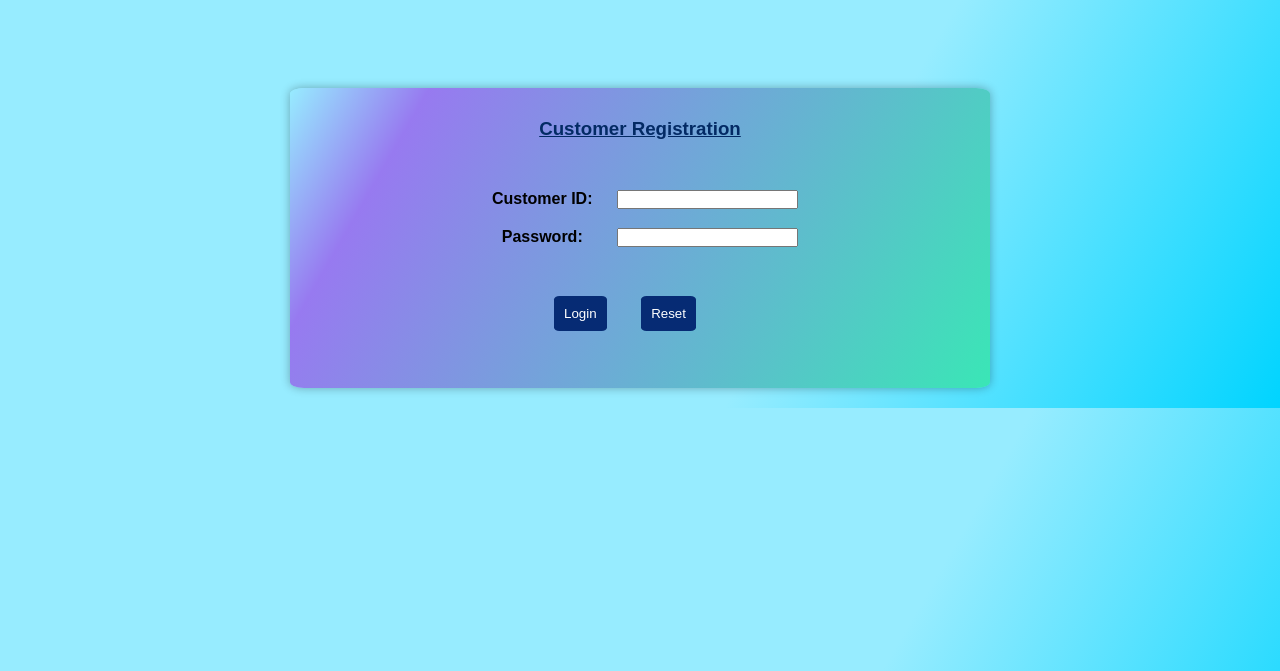
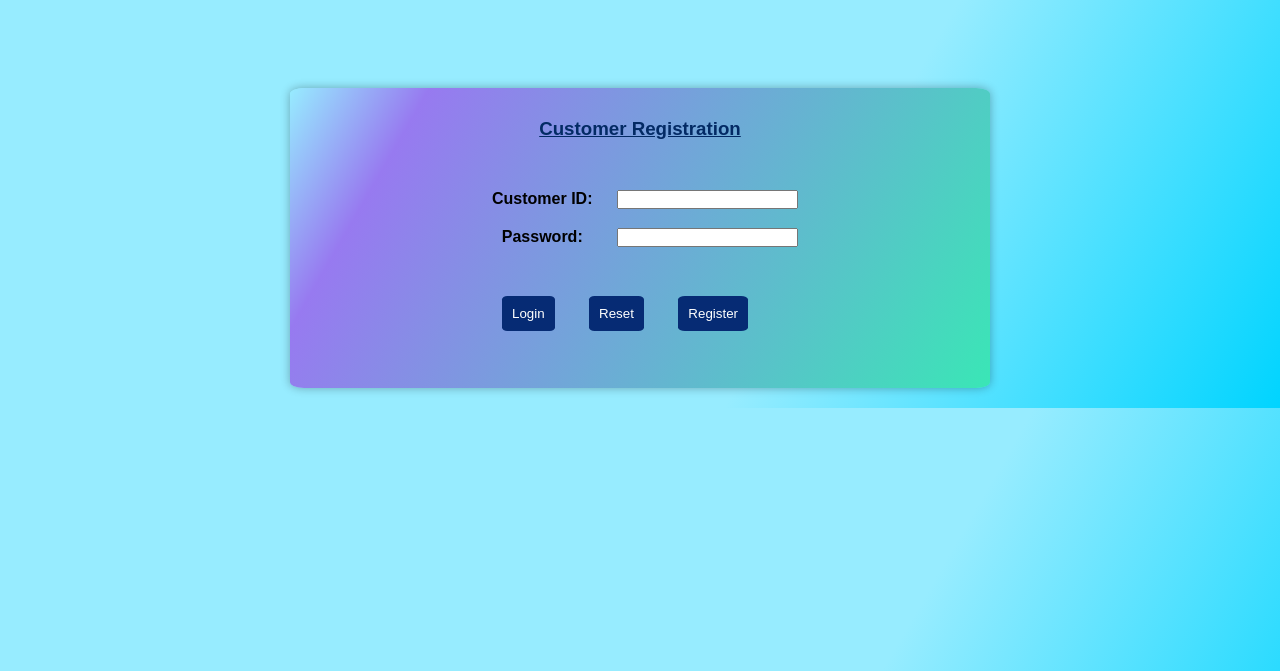
Before and after one commit to Suhail2701/Insurance-Company, a plain HTML site: page index2.html in a window 1280 px wide. Shown: the part 129-800 px from the top of the page. Drawn offline with Linux system fonts and the light colour scheme.

Commit message:
Update index2.html

```diff
--- a/index2.html
+++ b/index2.html
@@ -40,6 +40,7 @@
                 <input type="password" id="password" name="password"><br>
                 <input type="submit" value="Login" class="btn" id="logBtn">
                 <input type="reset" value="Reset" class="btn" id="resetBtn">
+                <input type="button" value="Register" class="btn" id="regBtn">
             </form>
         </div>
     </main>
```
